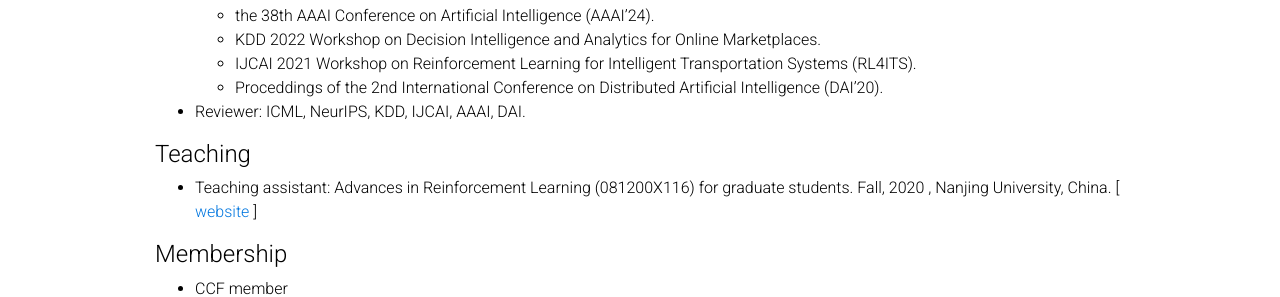
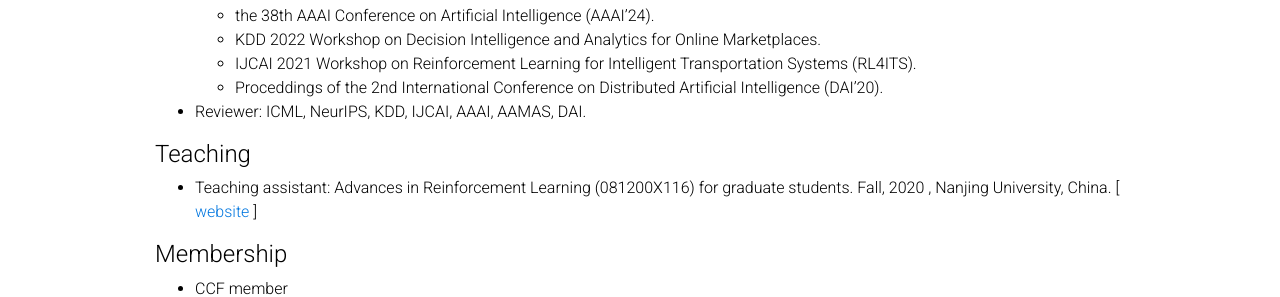
Before and after one commit to xionghuichen/xionghuichen.github.io, a Jekyll site: the page built from _pages/activities.md, in a window 1280 px wide and 959 px high. Shown: the part 542-839 px from the top of the window. Built offline with Jekyll 4.4.1, drawn with Linux system fonts in a browser that asks for light colours; comment, search, counter and statistics services are not loaded.

Commit message:
add serivies

```diff
--- a/_pages/activities.md
+++ b/_pages/activities.md
@@ -37,7 +37,7 @@
   - IJCAI 2021 Workshop on Reinforcement Learning for Intelligent Transportation Systems (RL4ITS).
   - Proceddings of the 2nd International Conference on Distributed Artificial Intelligence (DAI'20).
 
-- Reviewer: ICML, NeurIPS, KDD, IJCAI, AAAI, DAI.
+- Reviewer: ICML, NeurIPS, KDD, IJCAI, AAAI, AAMAS, DAI.
 
 #### Teaching
 
```
Also changed, not shown: README.md (+8 -0 lines).
